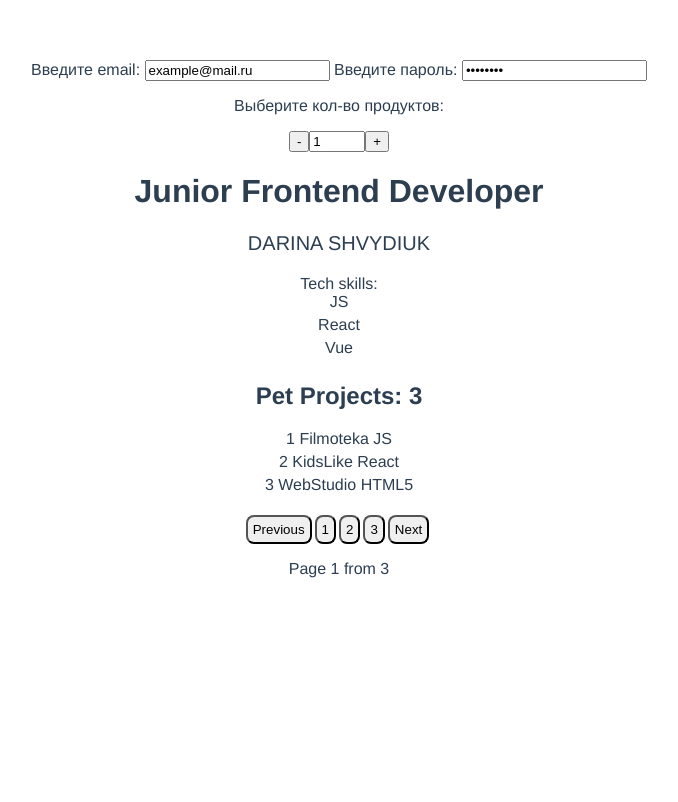
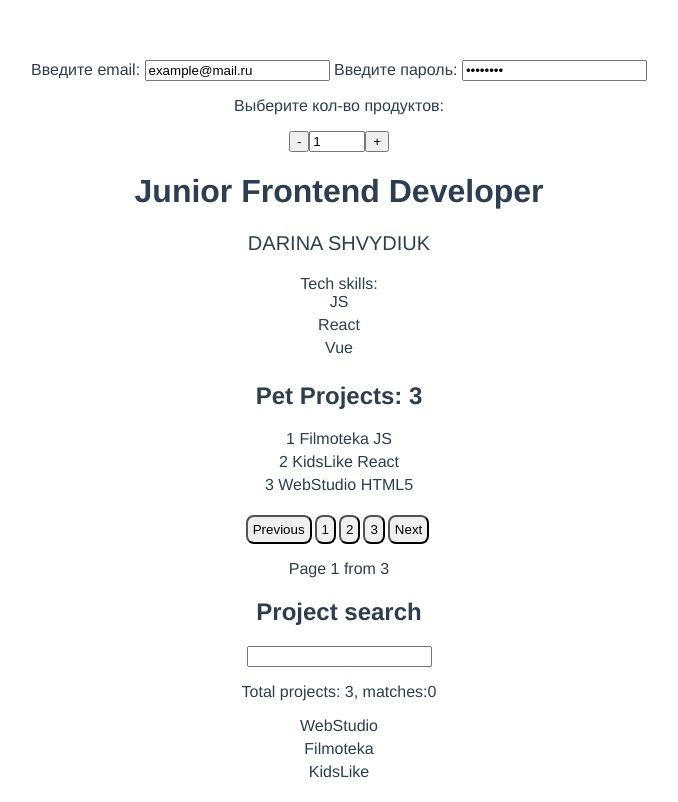
Before and after one commit to Darina-Shvydiuk/Vue-Practice, a Vue app in the folder initial/: page / in a window 1280 px wide. Shown: the whole page, without its empty margins (301-979 px from the left). Built offline with nearby package versions, Linux system fonts and the light colour scheme.

Commit message:
finish hw lesson1

```diff
--- a/initial/src/App.vue
+++ b/initial/src/App.vue
@@ -2,18 +2,21 @@
   <MyComponent/>
   <HwCounter/>
   <UserCard/>
+  <HwSearchProject/>
 </template>
 <script>
 import MyComponent from './components/lesson0/MyComponent.vue'
 import HwCounter from './components/lesson0/HwCounter.vue'
 import UserCard from './components/lesson1/UserCard.vue'
+import HwSearchProject from './components/lesson1/HwSearchProject.vue'
 
 export default {
   name: 'App',
   components: {
     MyComponent,
     HwCounter,
-    UserCard
+    UserCard,
+    HwSearchProject
   }
 }
 </script>
--- /dev/null
+++ b/initial/src/components/lesson1/HwSearchProject.vue
@@ -0,0 +1,28 @@
+<template>
+  <div class="container">
+    <h2>Project search</h2>
+    <input type="text" @input="searchProject = $event.target.value">
+    <p>Total projects: {{projects.length}}, matches:{{getFilteredProjects.length}}</p>
+    <ul class="list">
+      <li v-for="(project,index) in getFilteredProjects()" :key="index" class="item">
+        {{project}}
+      </li>
+    </ul>
+  </div>
+</template>
+<script>
+export default {
+  name: 'HwSearchProject',
+  data () {
+    return {
+      searchProject: '',
+      projects: ['WebStudio', 'Filmoteka', 'KidsLike']
+    }
+  },
+  methods: {
+    getFilteredProjects () {
+      return this.projects.filter(project => project.toLocaleLowerCase().includes(this.searchProject.toLowerCase()))
+    }
+  }
+}
+</script>
--- a/initial/src/components/lesson1/UserCard.vue
+++ b/initial/src/components/lesson1/UserCard.vue
@@ -1,7 +1,7 @@
 <template>
-  <div class="user-card">
+  <div class="card">
     <h1>Junior Frontend Developer</h1>
-    <p class="user-name"> {{getFullName}}</p>
+    <p class="name"> {{getFullName}}</p>
     <ul class="list">
       {{listTechSkills}}
       <li class="item">
@@ -84,10 +84,10 @@ export default {
 }
 </script>
 <style >
-.user-card{
+.card{
   display: block;
 }
-.user-name{
+.name{
 text-align: center;
 font-size: 20px;
 }
```
